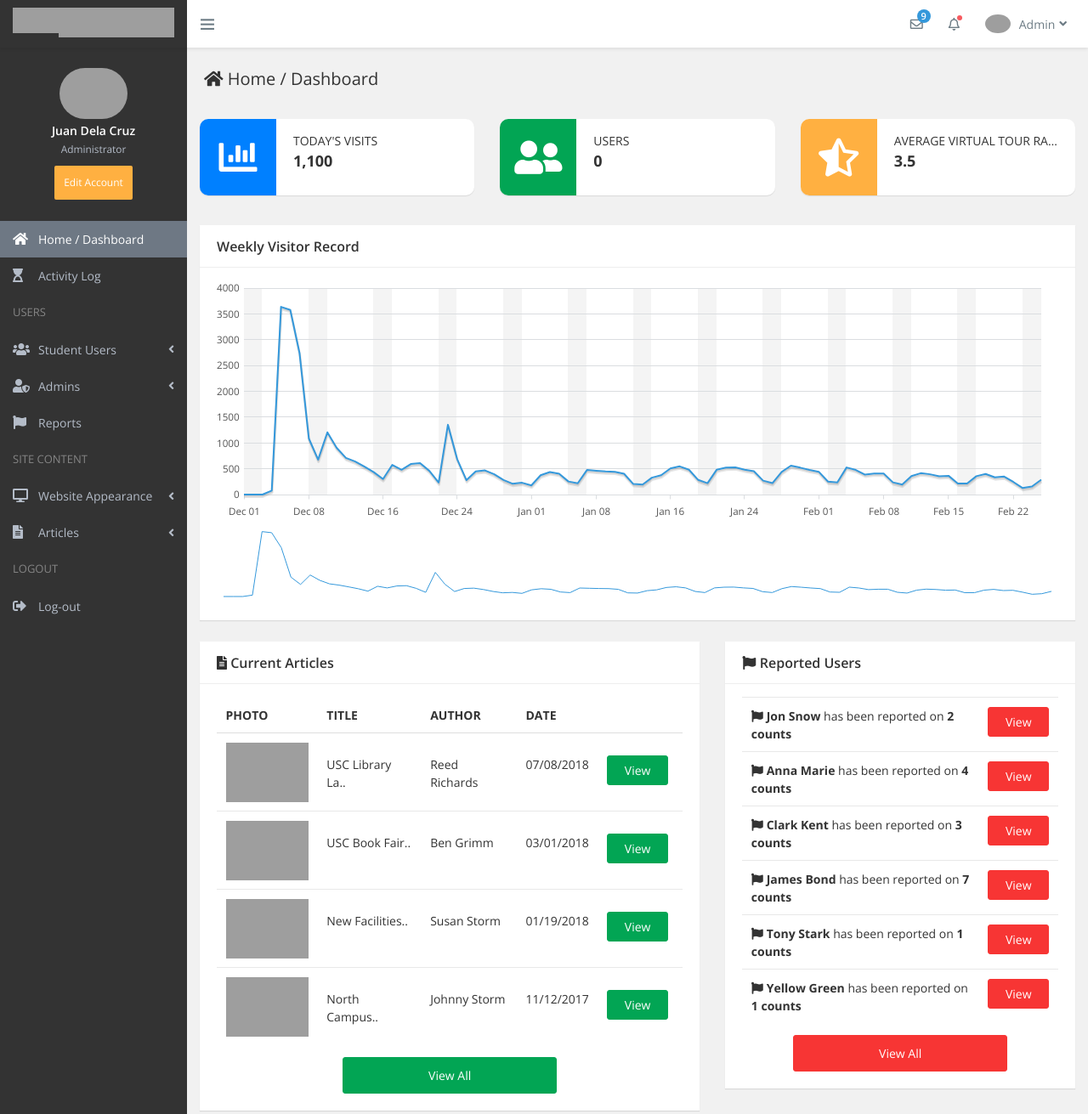
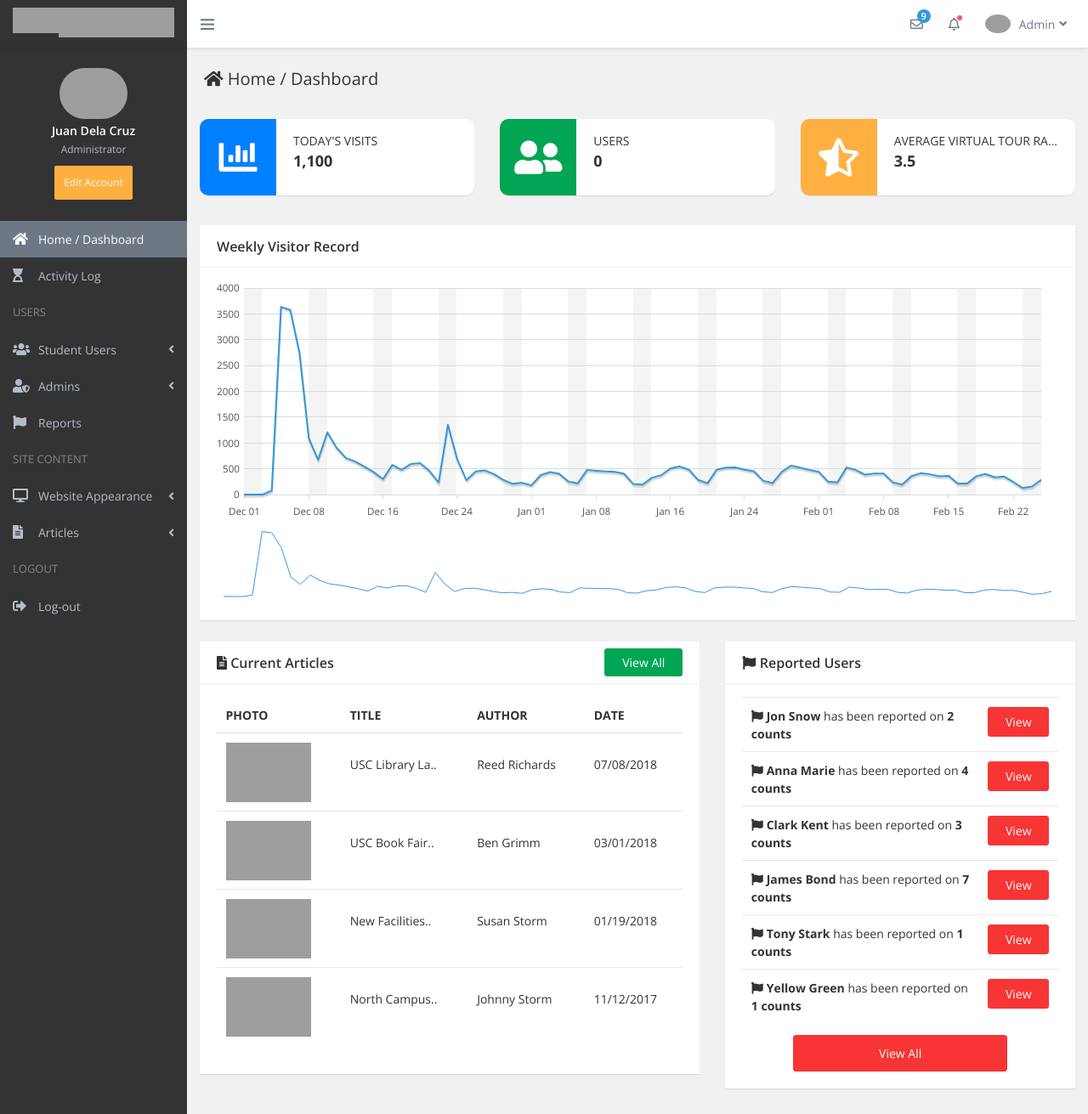
Before and after one commit to lance173/capstone-admin, a PHP site: page /views/home.php in a window 1280 px wide. Shown: the top 1311 px of the page at 85% size. Run offline with PHP 8.4, Linux system fonts and the light colour scheme; data that the repository does not hold is empty; some libraries are stand-ins or nearby versions; grey boxes are pictures that could not be loaded.

Commit message:
3/19/19 3:08

```diff
--- a/assets/css/custom.css
+++ b/assets/css/custom.css
@@ -263,14 +263,14 @@ html, body{
     background-color: #02A554;
     border-color: #02A554;
     border-radius: 3px;
-    padding: 10px 100px;
+    padding: 5px 20px;
   }
 
   .btn-artvwall:focus, .btn-artvwall.focus, .btn-artvwall:hover, .btn-artvwall.active, .btn-artvwall:active, .btn-artvwall:disabled, .btn-artvwall.disabled
   {
-    color: #fff !important;
-    background-color: #29b765 !important;
-    border-color: #229854 !important;
+    color: #333 !important;
+    background-color: #fff !important;
+    border-color: #02A554 !important;
     -webkit-box-shadow: none;
     box-shadow: none;
     background-image: none;
@@ -368,6 +368,15 @@ html, body{
     padding: 5px 20px;
   }
 
+  .btn-actlog:focus, .btn-actlog.focus, .btn-actlog:hover, .btn-actlog.active, .btn-actlog:active, .btn-actlog:disabled, .btn-actlog.disabled
+  {
+    color: #fff !important;
+    background-color: #008FFF!important;
+    border-color: #008FFF !important;
+    -webkit-box-shadow: none;
+    box-shadow: none;
+    background-image: none;
+  }
 
  /*
  * login.php
@@ -789,7 +798,7 @@ html, body{
 }
 
 .activityrow:hover{
-  background-color: #efd5bd;
+  background-color: #e5e7f9;
 }
 
 /*Webpage Table*/
--- a/assets/js/pre-customjs.js
+++ b/assets/js/pre-customjs.js
@@ -19,7 +19,7 @@ function preview_imageaddwebpage(event)
   var output1 = document.getElementById('output_image');
   var output2 = document.getElementById('pagetitlejumboimage');
   output1.src = reader.result;
-  output2.style.backgroundImage = reader.result;
+  output2.style.backgroundImage = 'url('+reader.result+')';
  }
  reader.readAsDataURL(event.target.files[0]);
 
--- a/views/home.php
+++ b/views/home.php
@@ -72,6 +72,7 @@
                         <div class="ibox">
                             <div class="ibox-head">
                                 <div class="ibox-title"> <i class="fa fa-file-alt"></i> Current Articles</div>
+                                <div> <a class="btn btn-artvwall" href="webpage-table.php" role="button"> View All </a> </div>
                             </div>
                             <div class="ibox-body">
                                 <div class="table-responsive">
@@ -82,7 +83,6 @@
                                                 <th>TITLE</th>
                                                 <th>AUTHOR</th>
                                                 <th>DATE</th>
-                                                <th width="100px"></th>
                                             </tr>
                                         </thead>
                                         <tbody>
@@ -91,40 +91,27 @@
                                                 <td> <div class="td-content">USC Library La..</div></td>
                                                 <td> <div class="td-content">Reed Richards </div></td>
                                                 <td> <div class="td-content"> 07/08/2018 </div></td>
-                                                <td>
-                                                    <div class="td-content"> <a class="btn btn-artvw" href="#" role="button"> View </a> </div>
-                                                </td>
                                             </tr>
                                             <tr>
                                                 <td> <img src="../assets/img/post-featureimages/bk-fr2121.jpg" class="img-artvw"> </td>
                                                 <td> <div class="td-content"> USC Book Fair.. </div></td>
                                                 <td> <div class="td-content">Ben Grimm</div></td>
                                                 <td> <div class="td-content">03/01/2018</div></td>
-                                                <td>
-                                                    <div class="td-content"> <a class="btn btn-artvw" href="#" role="button"> View </a> </div>
-                                                </td>
                                             </tr>
                                             <tr>
                                                 <td> <img src="../assets/img/post-featureimages/facl-212121.jpg" class="img-artvw"> </td>
                                                 <td> <div class="td-content"> New Facilities.. </div></td>
                                                 <td> <div class="td-content"> Susan Storm </div></td>
                                                 <td> <div class="td-content"> 01/19/2018 </div></td>
-                                                <td>
-                                                    <div class="td-content"> <a class="btn btn-artvw" href="#" role="button"> View </a> </div>
-                                                </td>
                                             </tr>
                                             <tr>
                                                 <td> <img src="../assets/img/post-featureimages/uscnc-bkrdng.jpg" class="img-artvw"> </td>
                                                 <td> <div class="td-content"> North Campus.. </div></td>
                                                 <td> <div class="td-content"> Johnny Storm </div></td>
                                                 <td> <div class="td-content"> 11/12/2017 </div></td>
-                                                <td>
-                                                    <div class="td-content"> <a class="btn btn-artvw" href="#" role="button"> View </a> </div>
-                                                </td>
                                             </tr>
                                         </tbody>
                                     </table>
-                                        <center> <a class="btn btn-artvwall" href="#" role="button"> View All </a> </center>
                                 </div>
                             </div>
                         </div>
@@ -164,7 +151,7 @@
                                             </tr>
                                         </tbody>
                                     </table>
-                                        <center> <a class="btn btn-rptusrall" href="#" role="button"> View All </a> </center>
+                                        <center> <a class="btn btn-rptusrall" href="reported-table.php" role="button"> View All </a> </center>
                                 </div>
                             </div>
                         </div>
```
